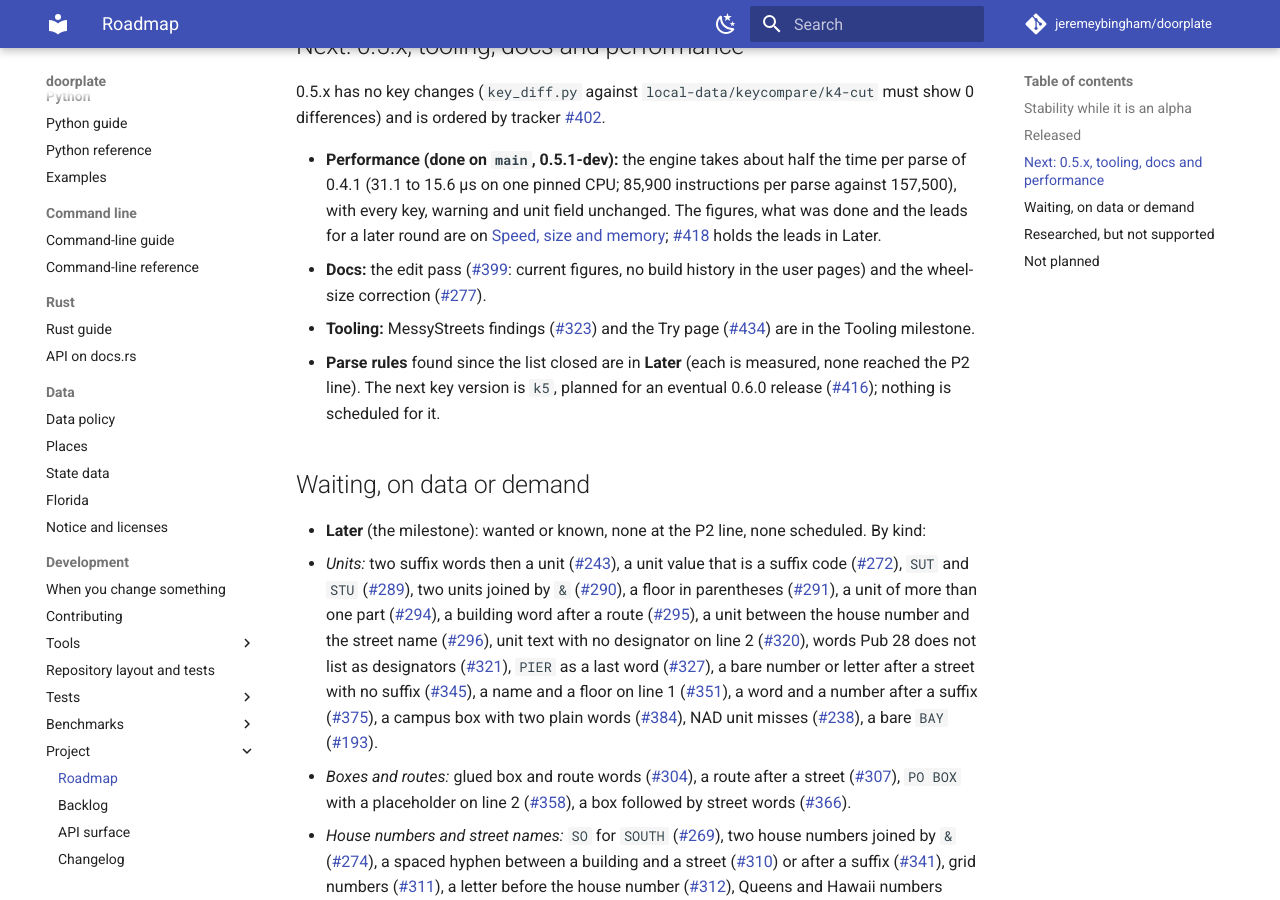
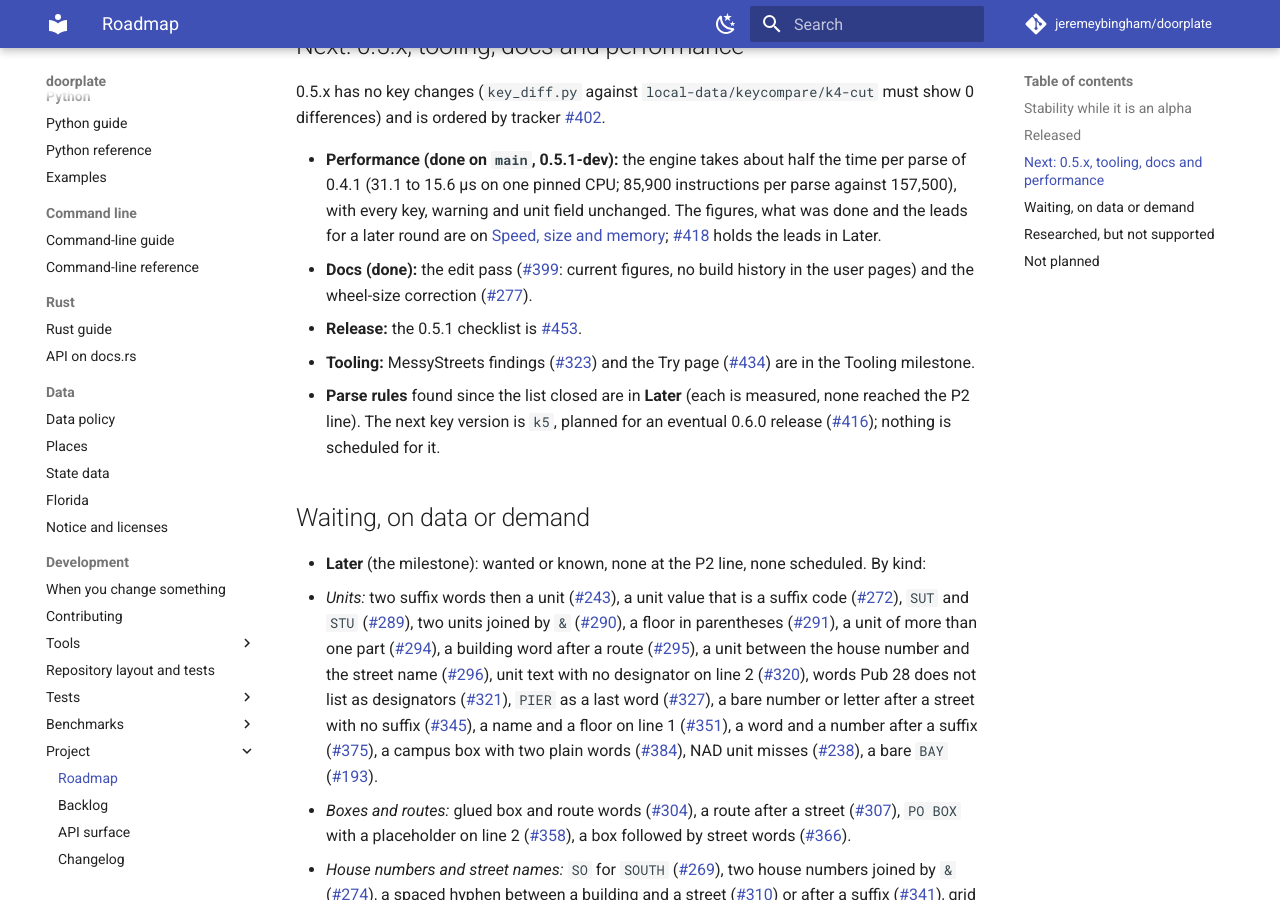
Before and after one commit to jeremeybingham/doorplate, an MkDocs documentation site: the page built from docs/roadmap.md, in a window 1280 px wide and 900 px high, scrolled down 1976 px. Built offline with MkDocs 1.6.1 and Material for MkDocs 9.7.7, drawn with Linux system fonts in a browser that asks for light colours; comment, search, counter and statistics services are not loaded.

Commit message:
docs: roadmap names the 0.5.1 release checklist (#453)
Co-Authored-By: Claude Sonnet 5.5 <noreply@anthropic.com>

```diff
--- a/docs/roadmap.md
+++ b/docs/roadmap.md
@@ -61,7 +61,8 @@ been checked on the project's own data, so a `k4` is likely.
 - **Performance (done on `main`, 0.5.1-dev):** the engine takes about half the time per parse of 0.4.1 (31.1 to 15.6 µs on one pinned CPU;
   85,900 instructions per parse against 157,500), with every key, warning and unit field unchanged. The figures, what was done and the leads
   for a later round are on [`speed-and-size.md`](speed-and-size.md); #418 holds the leads in Later.
-- **Docs:** the edit pass (#399: current figures, no build history in the user pages) and the wheel-size correction (#277).
+- **Docs (done):** the edit pass (#399: current figures, no build history in the user pages) and the wheel-size correction (#277).
+- **Release:** the 0.5.1 checklist is #453.
 - **Tooling:** MessyStreets findings (#323) and the Try page (#434) are in the Tooling milestone.
 - **Parse rules** found since the list closed are in **Later** (each is measured, none reached the P2 line). The next key version is `k5`, planned
   for an eventual 0.6.0 release (#416); nothing is scheduled for it.
```
